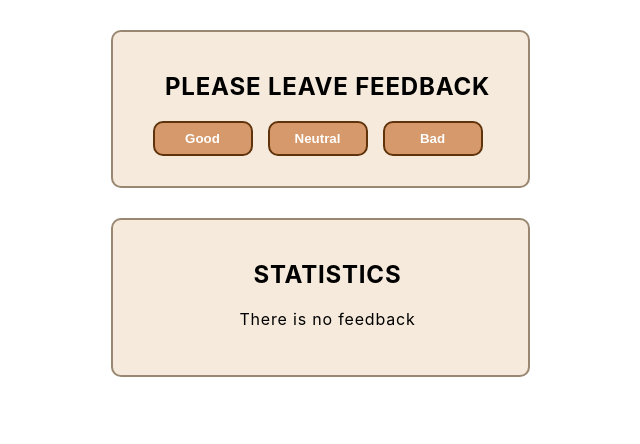
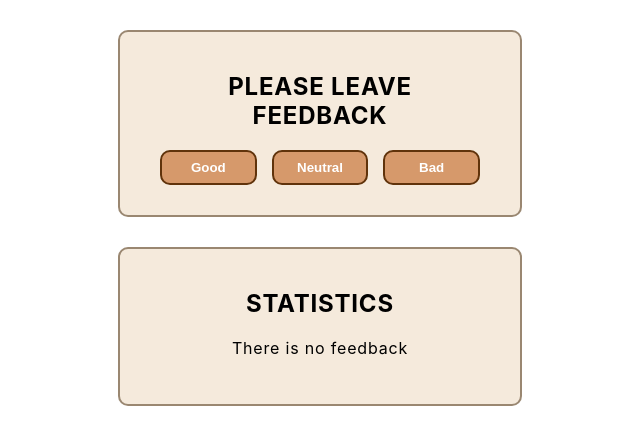
Before and after one commit to AnnaofAmber/goit-react-hw-02-feedback, a React (Create React App) app: page / in a window 1280 px wide. Shown: the top 444 px of the page, without its empty margins (320-960 px from the left). Built offline with nearby package versions, Linux system fonts and the light colour scheme.

Commit message:
correcting styles

```diff
--- a/src/components/Section/Section.module.css
+++ b/src/components/Section/Section.module.css
@@ -1,9 +1,9 @@
 .section{
-    max-width: 350px;
+    max-width: 320px;
     margin-left: auto;
     margin-right: auto;
 
-    padding: 20px 25px 30px 40px;
+    padding: 20px 40px 30px 40px;
 
     background-color: rgb(245, 234, 220);
     border-radius: 10px;
```
